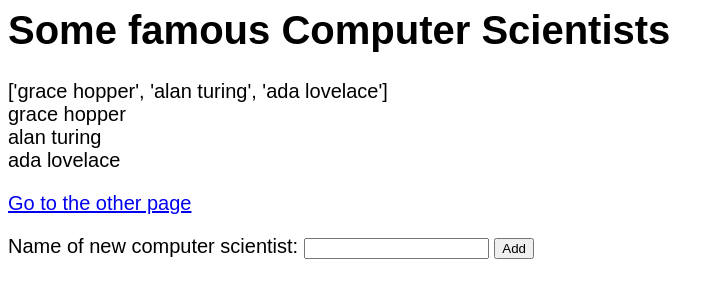
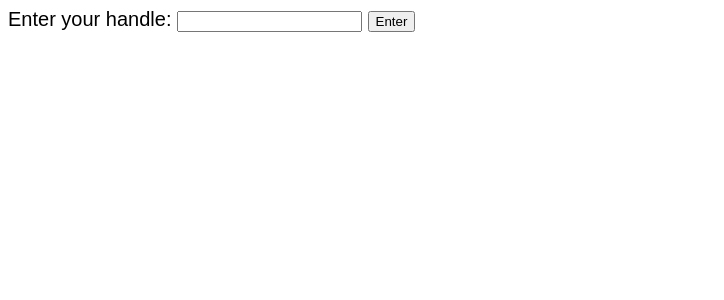
Before and after one commit to bbqxaxiu/coms4111, a Flask app: page / in a window 1280 px wide. Shown: the top 300 px of the page, without its empty margins (0-724 px from the left). Run offline with Flask 2, Linux system fonts and the light colour scheme; data comes from the database, SQL or seed files in the repository; parts of the project's set-up code (start-up, migrations or seed data) failed here and were passed over.

Commit message:
display all tweets of all users a user follows

```diff
--- a/server.py
+++ b/server.py
@@ -142,7 +142,6 @@ def index():
   #
   context = dict(data = names)
 
-
   #
   # render_template looks in the templates/ folder for files.
   # for example, the below file reads template/index.html
@@ -162,6 +161,21 @@ def another():
   return render_template("another.html")
 
 
+# Checks if the user exists.
+# If the user exists, display tweets of people they follow.
+@app.route('/display', methods=['GET'])
+def display():
+    handle = request.args.get('handle')
+    handle_exists = check_if_handle_exists(handle)
+    if(handle_exists):
+        following = get_users_someone_follows(handle)
+        tweets = get_tweets_from_users(following)
+        print("tweets:")
+        print(tweets)
+        return render_template("tweets.html", tweets=tweets)
+    else:
+        return redirect('/')
+
 # Example of adding new data to the database
 @app.route('/add', methods=['POST'])
 def add():
@@ -169,11 +183,45 @@ def add():
   g.conn.execute('INSERT INTO test(name) VALUES (%s)', name)
   return redirect('/')
 
-
 @app.route('/login')
 def login():
     abort(401)
     this_is_never_executed()
+
+
+# SQL QUERIES
+
+# checks if a handle exists
+def check_if_handle_exists(handle):
+    cursor = g.conn.execute("SELECT * from users u where u.handle=%s", handle)
+    record = cursor.fetchone()
+    if(record is None):
+        return False
+    else:
+        return True
+
+# returns a list of people someone follows
+def get_users_someone_follows(handle):
+    cursor = g.conn.execute("SELECT * from following f where f.follower=%s", handle)
+    following = []
+    for record in cursor:
+        following.append(record['followed'])
+
+    return following
+
+# returns a a dict. of tweets created from a list of users
+def get_tweets_from_users(users):
+
+    tweets={}
+    for person in users:
+        # all tweets of the person they follow
+        cursor = g.conn.execute("SELECT * from tweets_with_content t where t.handle=%s", person)
+        for record in cursor:
+            media = g.conn.execute("SELECT media from content c where CAST(c.cid as bigint)=%s", record['cid']).fetchone()[0]
+            text = g.conn.execute("SELECT text from content c where CAST(c.cid as bigint)=%s", record['cid']).fetchone()[0]
+            tweets[record['cid']] = (text, media)
+
+    return tweets
 
 
 if __name__ == "__main__":
--- a/templates/index.html
+++ b/templates/index.html
@@ -6,9 +6,9 @@
     }
   </style>
 
-
+<!--
   <body>
-  <h1>Some famous Computer Scientists</h1>
+    <h1>Tweeter</h1>
     <div>{{data}}</div>
 
     <div>
@@ -24,6 +24,11 @@
   </form>
 
   </body>
-
+-->
+  <body>
+    <form method="GET" action="/display">
+      <p>Enter your handle: <input type="text" name="handle"> <input type="submit" value="Enter"></p>
+    </form>
+  </body>
 
 </html>
```
Also changed, not shown: templates/tweets.html (added, +21 -0 lines). Lines whose indentation alone changed are shown as unchanged.
